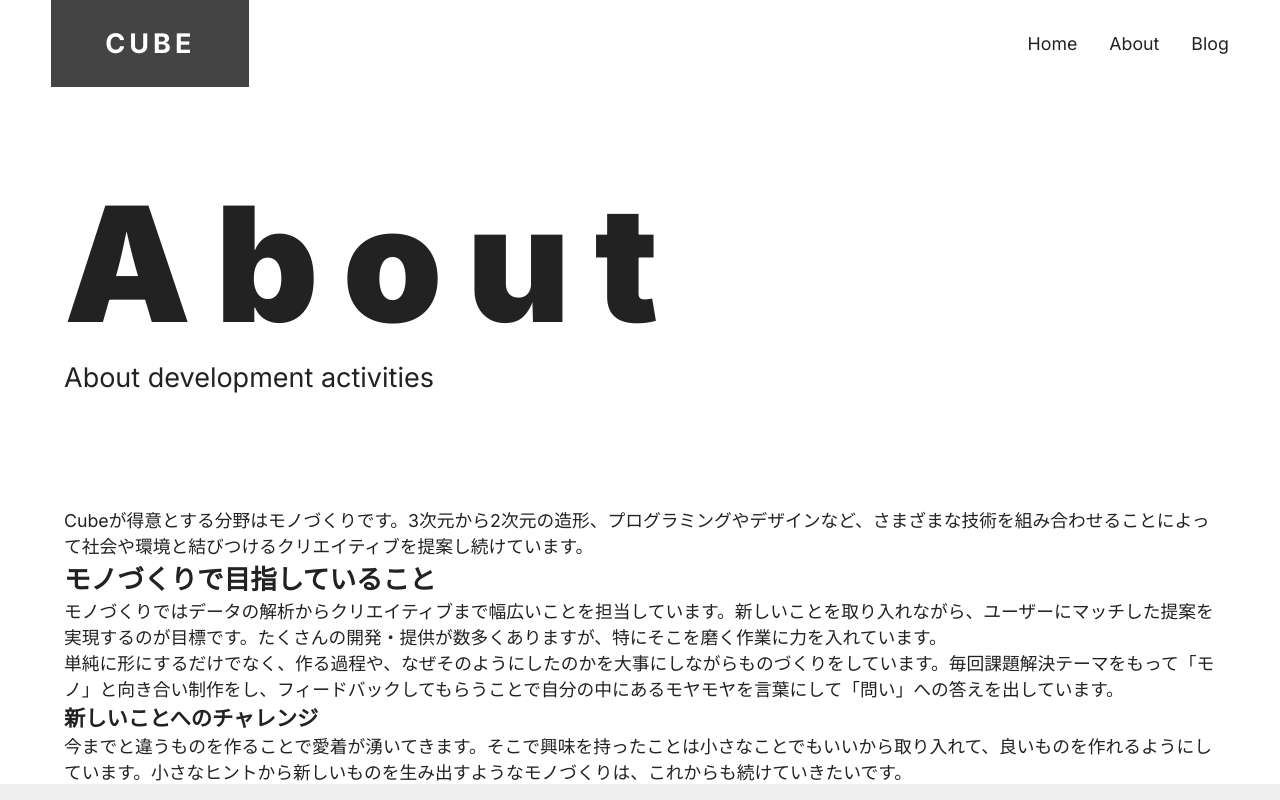
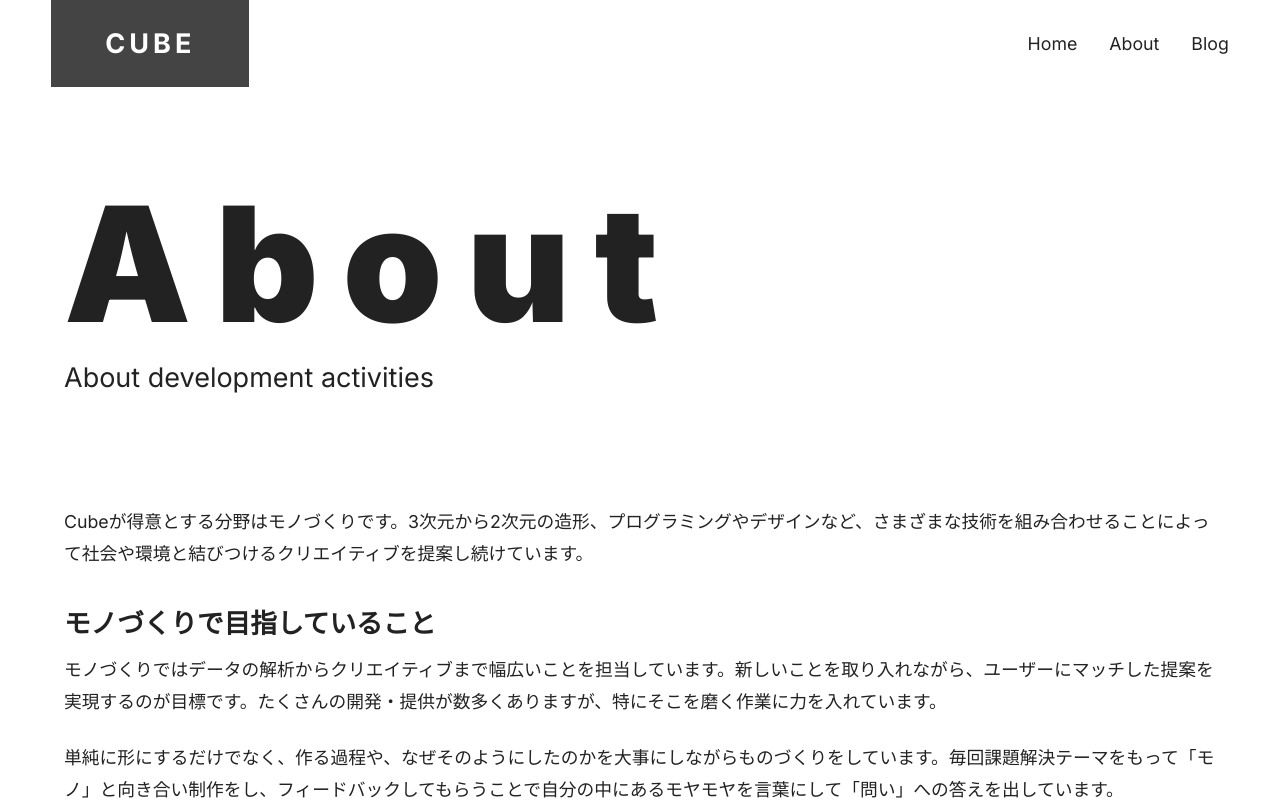
Before and after one commit to kiwichan101kg/next_website_blog, a Next.js app: page /about in a window 1280 px wide. Shown: the top 800 px of the page. Built offline with nearby package versions, Linux system fonts and the light colour scheme.

Commit message:
post-bodyスタイル追加

```diff
--- a/app/about/page.tsx
+++ b/app/about/page.tsx
@@ -1,12 +1,15 @@
 import React from "react";
 import Hero from "../components/Hero";
 import Container from "../components/Container";
+import PostBody from "../components/PostBody";
 
 const About = () => {
   return (
     <>
       <Container>
         <Hero title={"About"} subTitle={"About development activities"} />
+
+        <PostBody>
           <p>
             Cubeが得意とする分野はモノづくりです。3次元から2次元の造形、プログラミングやデザインなど、さまざまな技術を組み合わせることによって社会や環境と結びつけるクリエイティブを提案し続けています。
           </p>
@@ -21,6 +24,7 @@
           <p>
             今までと違うものを作ることで愛着が湧いてきます。そこで興味を持ったことは小さなことでもいいから取り入れて、良いものを作れるようにしています。小さなヒントから新しいものを生み出すようなモノづくりは、これからも続けていきたいです。
           </p>
+        </PostBody>
       </Container>
     </>
   );
--- /dev/null
+++ b/app/components/PostBody.tsx
@@ -0,0 +1,8 @@
+import { ReactNode } from "react";
+import styles from "../styles/post-body.module.css";
+
+const PostBody = ({ children }: { children: ReactNode }) => {
+  return <div className={styles.stack}>{children}</div>;
+};
+
+export default PostBody;
--- /dev/null
+++ b/app/styles/post-body.module.css
@@ -0,0 +1,26 @@
+/* フクロウセレクタ １つ目以外の兄弟要素に適用 (一番上以外の繰り返し要素の感覚を設定したい時)*/
+/* CSSカスタムプロパティのフォールバック 変数が宣言されていなかった場合に代わりの値が適応できる */
+.stack > * + * {
+  margin-top: var(--stack-space, 1.5rem);
+}
+
+/* h2とh3の上マージン */
+.stack h2,
+.stack h3 {
+  --stack-space: 2rem;
+}
+
+/* h2とh3の直下の子要素の上マージン (h2、h3の下余白の設定)*/
+.stack h2 + *,
+.stack h3 + * {
+  --stack-space: 0.8rem;
+}
+
+.stack p {
+  line-height: 1.8;
+}
+
+.stack ul {
+  padding: revert;
+  list-style: revert;
+}
```
Lines whose indentation alone changed are shown as unchanged.
